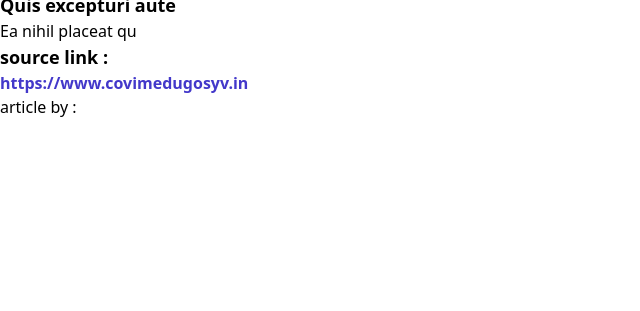
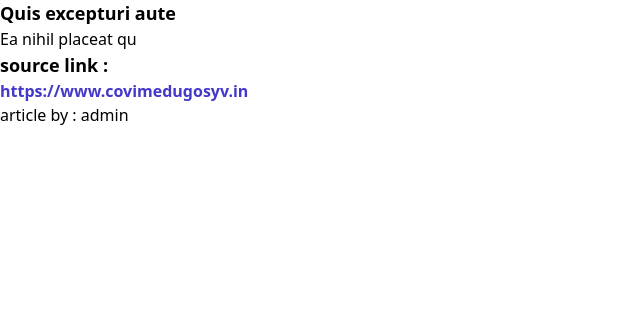
Before and after one commit to malyana-amine/planet.dev, a PHP site: page /dashboards/viewArticle.php?id=75 in a window 1280 px wide. Shown: the part 489-800 px from the top of the page, without its empty margins (0-640 px from the left). Run offline with PHP 8.4, Linux system fonts and the light colour scheme; data comes from the database, SQL or seed files in the repository; some libraries are stand-ins or nearby versions.

Commit message:
modification

```diff
--- a/classes/admin.php
+++ b/classes/admin.php
@@ -56,7 +56,7 @@ $num_rows = $login->rowCount();
             $data=$login->fetch(PDO::FETCH_ASSOC);
             $_SESSION['username'] =$data['username'] ;
             $_SESSION['id'] =$data['id'] ;
-            header('location: dashboards/addarticle.php');
+            header('location: dashboards/home.php');
     }else{
         header('location: login.php');
 
--- a/dashboards/sidbar.html
+++ b/dashboards/sidbar.html
@@ -12,7 +12,7 @@
             </div>
 
              <div class="flex flex-col ">
-                  <a href="home.php" class="p-3 px-12 hover:bg-gray-100">home</a>
+                  <a href="home.php" class="p-3 px-12  hover:bg-gray-100">home</a>
                   <a href="articles.php" class="p-3 px-12 hover:bg-gray-100">articles</a>
                   <a href="addarticle.php" class="p-3 px-12 hover:bg-gray-100">add article</a>
                 </div>
--- a/dashboards/viewArticle.php
+++ b/dashboards/viewArticle.php
@@ -28,14 +28,14 @@ $result2=$result1->getArticle($_GET['id']);
 <div class="flex flex-col ">
 
 
+        <div class="flex flex-col self-center">
+        <h1 class="text-4xl font-bold py-8"><?php echo $result2['title'] ?></h1>
 
-        <h1 class="text-2xl font-bold py-8"><?php echo $result2['title'] ?></h1>
-        <div class="flex self-center">
         <img class=" h-96 w-96" src="../img/<?php echo $result2['image'] ?>" alt=""></div>
         <h3 class="text-lg font-bold"><?php echo $result2['smalltitle'] ?></h3>
         <p class=""><?php echo $result2['paragraph'] ?></p>
-        <h3 class="text-lg font-bold hover:text-red-700">source link : </h3>
+        <h3 class="text-lg font-bold">source link : </h3>
         <a class="text-indigo-700 font-bold hover:text-red-700" href="<?php echo $result2['linkes'] ?>"><?php echo $result2['linkes'] ?></a>
-        <p>article by : </p>
+        <p>article by : admin </p>
 
 </div>
--- a/login.php
+++ b/index.php
@@ -31,7 +31,7 @@ include './classes/admin.php' ;
 
     <div class="w-48 h-0.5 m-2 bg-slate-400"></div>
     <button type="submit" name="submit" class="rounded-lg border px-3 py-1 bg-gradient-to-r from-slate-700 to-slate-600 hover:from-pink-500 hover:to-yellow-500 ...">
-        log in
+        login
       </button>
     </div>
 </form>
```
Also changed, not shown: conception uml/diagram de classes.JPG (added), conception uml/use case dev.JPG (added), img/book-63cf9f4aab967.png (added), img/book-63cf9fd0c4961.png (added), img/book-63cfa0986ef9e.png (added).
